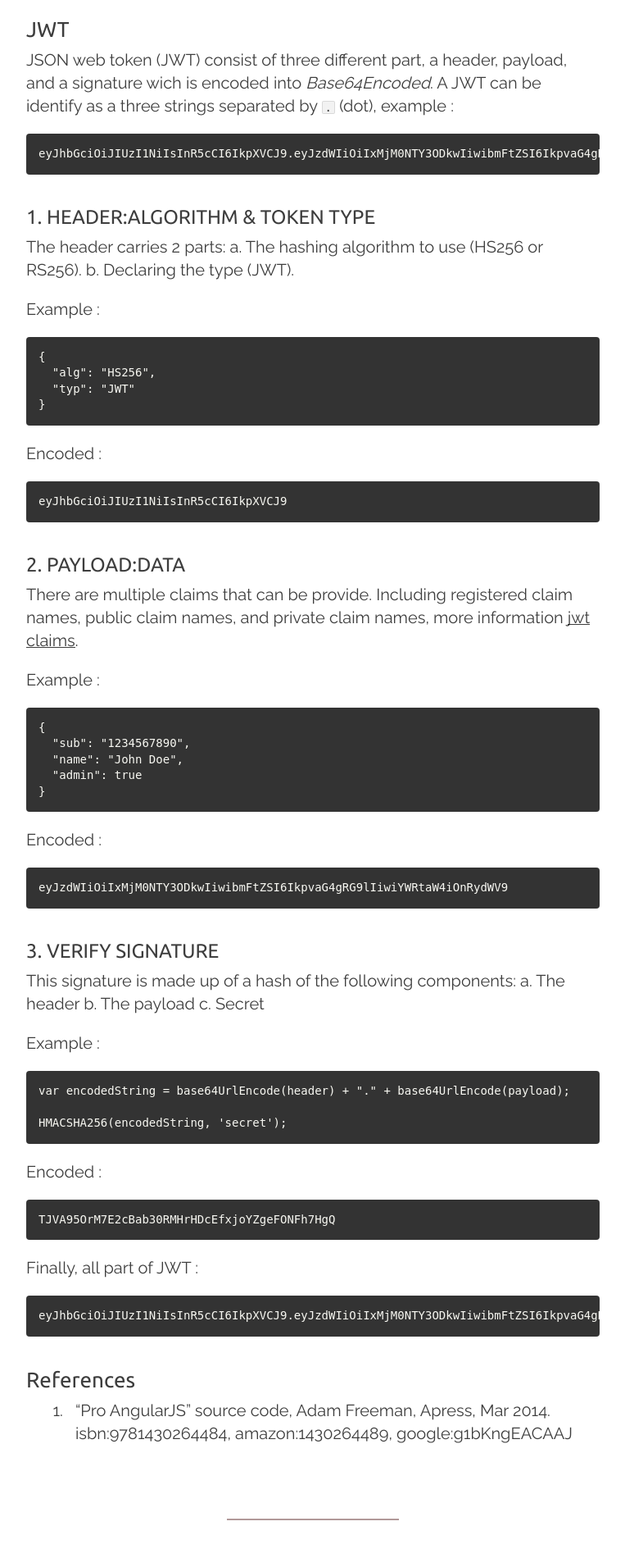
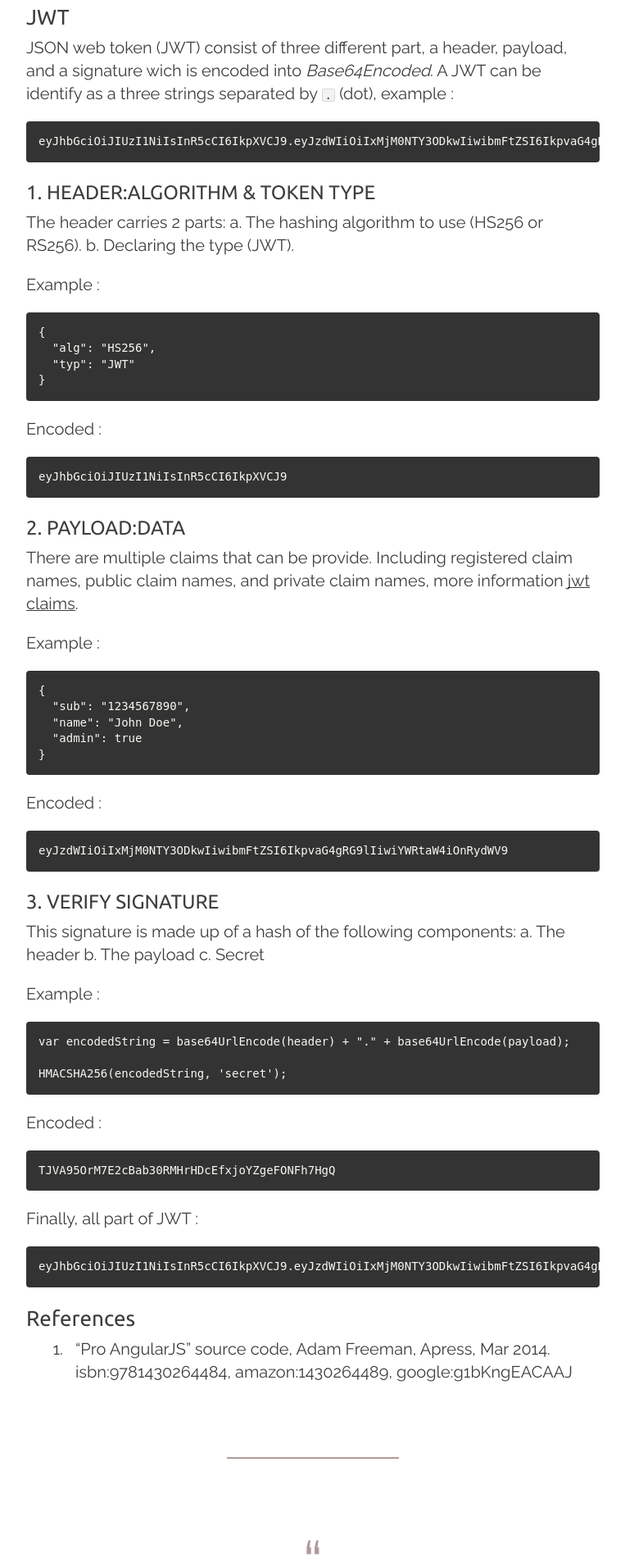
Before and after one commit to anonymoussc/anonymoussc.github.io, a Jekyll site: the page built from _posts/2015-09-28-JSON-web-token-definition-and-example.markdown, in a window 1280 px wide. Shown: the part 920-2820 px from the top of the page at 82% size, without its empty margins (258-1021 px from the left). Built offline with Jekyll 4.4.1, drawn with Linux system fonts in a browser that asks for light colours; nearby versions of some CDN libraries; comment, search, counter and statistics services are not loaded.

Commit message:
Modified style

```diff
--- a/css/style.css
+++ b/css/style.css
@@ -136,14 +136,14 @@
 
 h2 {
     font-size     : 1.5em;
-    margin-top    : 40px;
-    margin-bottom : 30px;
+    margin-top    : 20px;
+    margin-bottom : -20px;
 }
 
 h3, h4, h5, h6 {
     font-size     : 1.05em;
-    margin-top    : 40px;
-    margin-bottom : 30px;
+    margin-top    : 20px;
+    margin-bottom : -20px;
 }
 
 .meta {
@@ -545,13 +545,13 @@
 
     h2 {
         font-size     : 1.8em;
-        margin-top    : 40px;
+        margin-top    : 25px;
         margin-bottom : -10px;
     }
 
     h3, h4, h5, h6 {
         font-size     : 1.2em;
-        margin-top    : 40px;
+        margin-top    : 25px;
         margin-bottom : -10px;
     }
 
```
